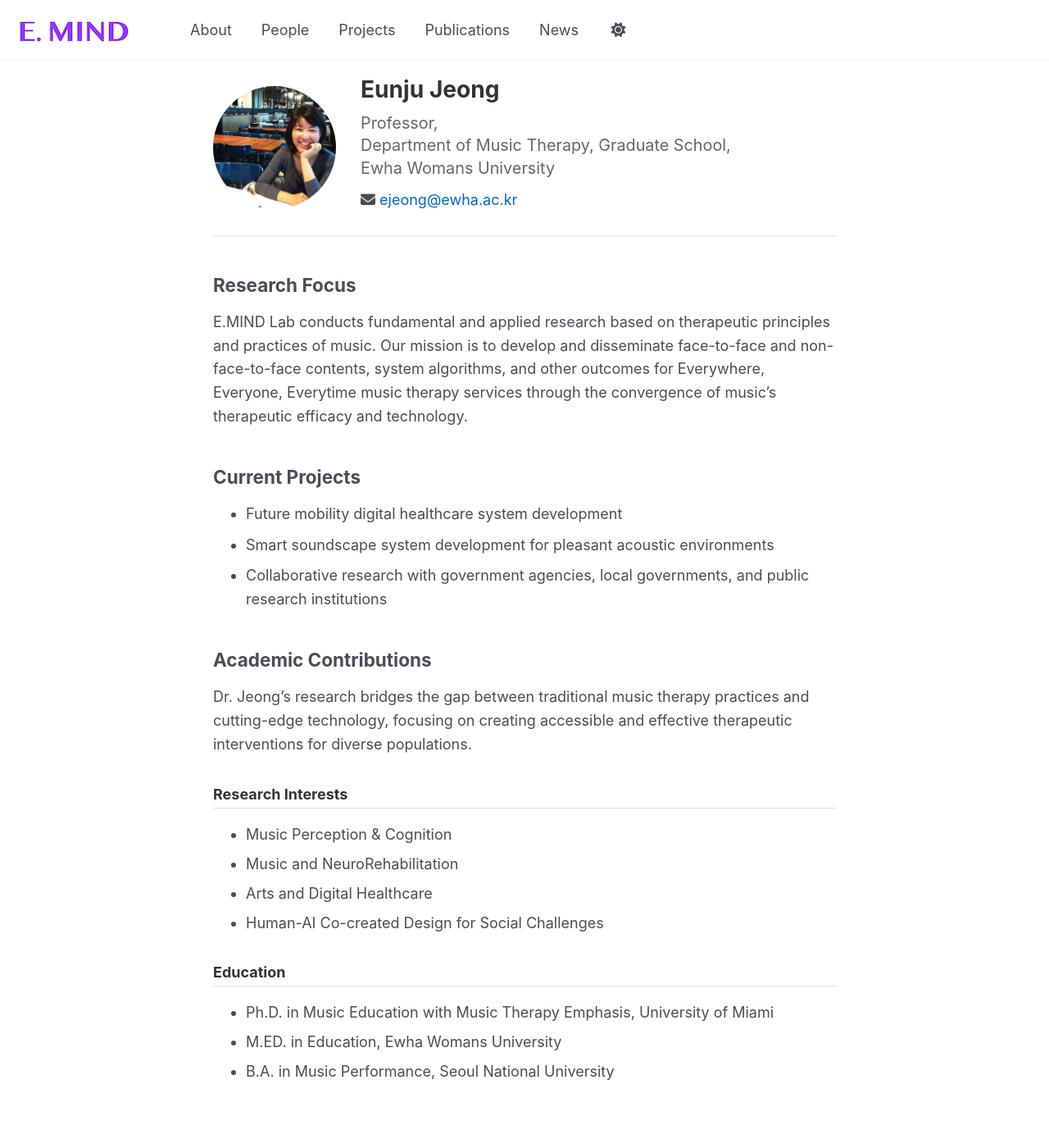
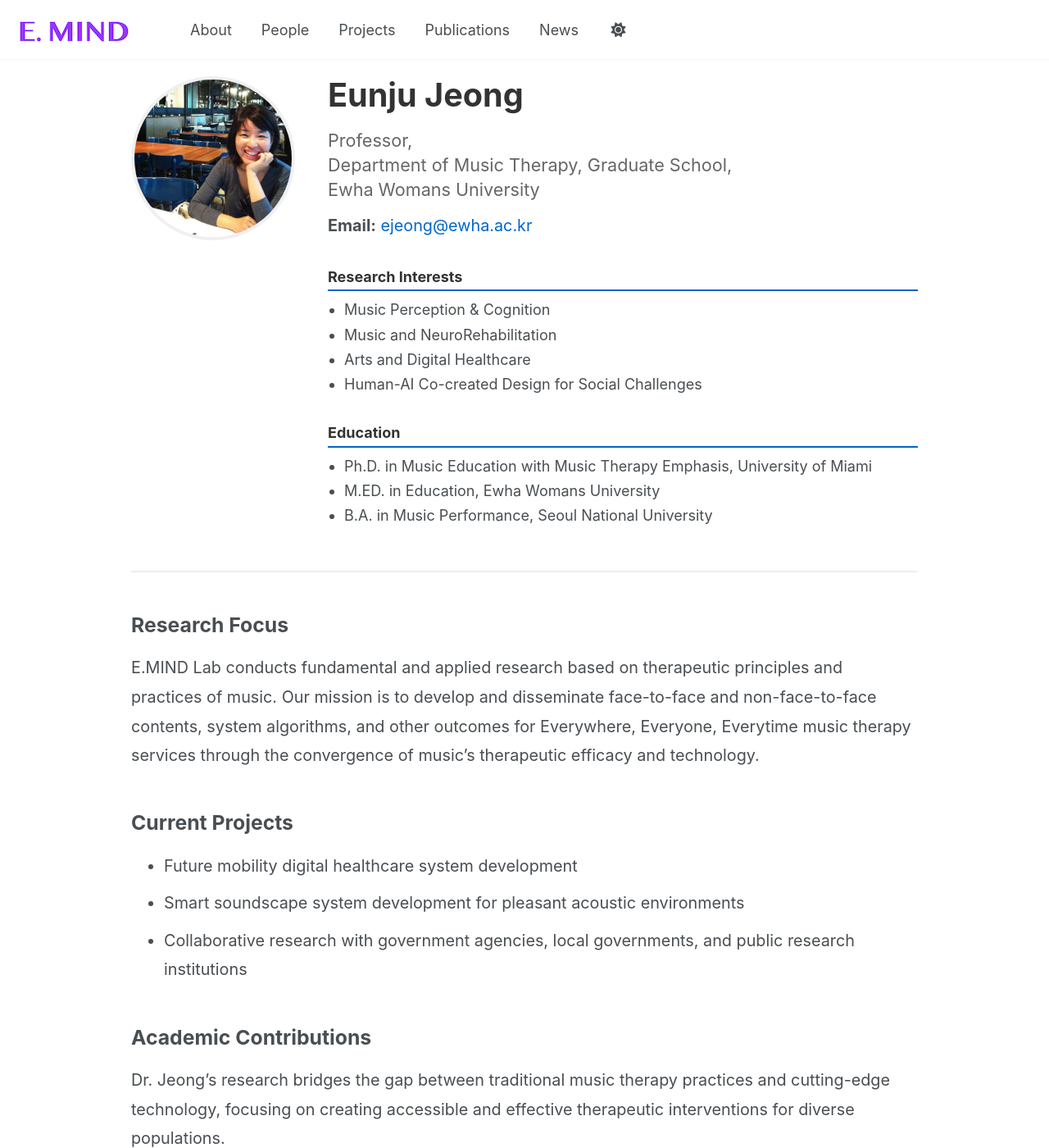
Before and after one commit to eunjujeong/E.MIND, a Jekyll site: the page built from _people/director_ejeong.md, in a window 1280 px wide and 1400 px high. Shown: the whole window at 82% size. Built offline with Jekyll 4.4.1, drawn with Linux system fonts in a browser that asks for light colours; a script that is not in the unit is left out.

Commit message:
Update people.html

```diff
--- a/_layouts/people.html
+++ b/_layouts/people.html
@@ -2,125 +2,94 @@
 layout: default
 ---
 
-<div class="people-profile">
-  <header class="people-header">
+<div style="max-width: 1000px; margin: 0 auto; padding: 20px;">
+
+  <div style="display: flex; gap: 40px; align-items: flex-start; margin-bottom: 30px; border-bottom: 2px solid #eee; padding-bottom: 30px;">
+
+    <!-- 왼쪽: 사진 -->
+    <div style="flex-shrink: 0;">
       {% if page.avatar %}
-      <div class="people-avatar">
-        <img src="{{ page.avatar | prepend: '/images/' | prepend: site.baseurl }}" alt="{{ page.title }}">
+        <img src="{{ '/images/' | append: page.avatar | relative_url }}"
+             alt="{{ page.title }}"
+             style="width: 200px; height: 200px; border-radius: 50%; object-fit: cover; border: 4px solid #f0f0f0;">
+      {% else %}
+        <div style="width: 200px; height: 200px; border-radius: 50%; background: #f0f0f0; display: flex; align-items: center; justify-content: center; color: #999;">
+          No Image
         </div>
       {% endif %}
+    </div>
 
-    <div class="people-info">
-      <h1>{{ page.title }}</h1>
+    <!-- 오른쪽: 정보 -->
+    <div style="flex: 1;">
+      <h1 style="margin: 0 0 15px 0; font-size: 2.2em; color: #333;">{{ page.title }}</h1>
+
       {% if page.excerpt %}
-        <p class="people-title">{{ page.excerpt }}</p>
+        <p style="font-size: 1.2em; color: #666; margin: 15px 0; line-height: 1.4;">{{ page.excerpt }}</p>
       {% endif %}
+
       {% if page.email %}
-        <p class="people-email">
-          <i class="fas fa-envelope"></i>
-          <a href="mailto:{{ page.email }}">{{ page.email }}</a>
+        <p style="margin: 15px 0; font-size: 1.1em;">
+          <strong>Email:</strong> <a href="mailto:{{ page.email }}" style="color: #0066cc; text-decoration: none;">{{ page.email }}</a>
         </p>
       {% endif %}
-    </div>
-  </header>
-
-  <div class="people-content">
-    {{ content }}
-  </div>
 
       {% if page.research_interests %}
-    <div class="research-interests">
-      <h3>Research Interests</h3>
-      <ul>
+        <div style="margin: 25px 0;">
+          <h3 style="color: #333; border-bottom: 2px solid #0066cc; padding-bottom: 5px; margin-bottom: 10px;">Research Interests</h3>
+          <ul style="margin: 0; padding-left: 20px;">
           {% for interest in page.research_interests %}
-          <li>{{ interest }}</li>
+            <li style="margin: 5px 0; line-height: 1.4;">{{ interest }}</li>
           {% endfor %}
           </ul>
         </div>
       {% endif %}
 
       {% if page.education %}
-    <div class="education">
-      <h3>Education</h3>
-      <ul>
+        <div style="margin: 25px 0;">
+          <h3 style="color: #333; border-bottom: 2px solid #0066cc; padding-bottom: 5px; margin-bottom: 10px;">Education</h3>
+          <ul style="margin: 0; padding-left: 20px;">
           {% for edu in page.education %}
-          <li>{{ edu }}</li>
+            <li style="margin: 5px 0; line-height: 1.4;">{{ edu }}</li>
           {% endfor %}
           </ul>
         </div>
       {% endif %}
     </div>
 
+  </div>
+
+  <!-- 본문 내용 -->
+  <div style="line-height: 1.8; font-size: 1.1em;">
+    {{ content }}
+  </div>
+
+</div>
+
 <style>
-.people-profile {
-  max-width: 800px;
-  margin: 0 auto;
-  padding: 20px;
+/* 본문 내용의 제목 스타일링 */
+.content h2 {
+  color: #333;
+  border-bottom: 2px solid #0066cc;
+  padding-bottom: 5px;
+  margin-top: 30px;
+  margin-bottom: 15px;
 }
 
-.people-header {
-  display: flex;
-  align-items: center;
-  margin-bottom: 30px;
-  padding-bottom: 20px;
-  border-bottom: 2px solid #eee;
+/* 모바일 반응형 */
+@media (max-width: 768px) {
+  div[style*="display: flex"] {
+    flex-direction: column !important;
+    align-items: center !important;
+    text-align: center !important;
   }
 
-.people-avatar {
-  margin-right: 30px;
+  img, div[style*="width: 200px"] {
+    width: 150px !important;
+    height: 150px !important;
   }
 
-.people-avatar img {
-  width: 150px;
-  height: 150px;
-  border-radius: 50%;
-  object-fit: cover;
-}
-
-.people-info h1 {
-  margin: 0 0 10px 0;
-  color: #333;
-}
-
-.people-title {
-  font-size: 1.1em;
-  color: #666;
-  margin: 10px 0;
-  line-height: 1.4;
-}
-
-.people-email {
-  margin: 10px 0;
-}
-
-.people-email a {
-  color: #0066cc;
-  text-decoration: none;
-}
-
-.people-content {
-  line-height: 1.6;
-  margin-bottom: 30px;
-}
-
-.research-interests, .education {
-  margin-bottom: 20px;
-}
-
-.research-interests h3, .education h3 {
-  color: #333;
-  border-bottom: 1px solid #ddd;
-  padding-bottom: 5px;
-}
-
-@media (max-width: 768px) {
-  .people-header {
-    flex-direction: column;
-    text-align: center;
-  }
-
-  .people-avatar {
-    margin: 0 0 20px 0;
+  h1 {
+    font-size: 1.8em !important;
   }
 }
 </style>
```
Lines whose indentation alone changed are shown as unchanged.
